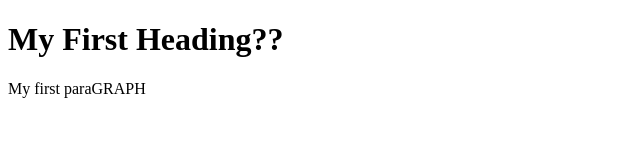
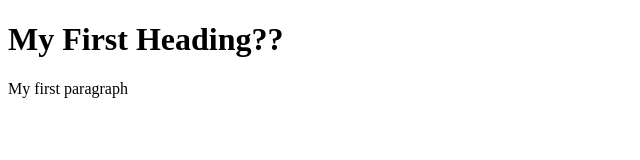
Before and after one commit to Prajwal500/practiceones, a plain HTML site: page index.html in a window 1280 px wide. Shown: the full height of the page, 0-640 px from the left. Drawn offline with Linux system fonts and the light colour scheme.

Commit message:
Update index.html

```diff
--- a/index.html
+++ b/index.html
@@ -3,7 +3,7 @@
 <body>
 
 <h1>My First Heading??</h1>
-<p>My first paraGRAPH</p>
+<p>My first paragraph</p>
 
 </body>
 </html>
```
